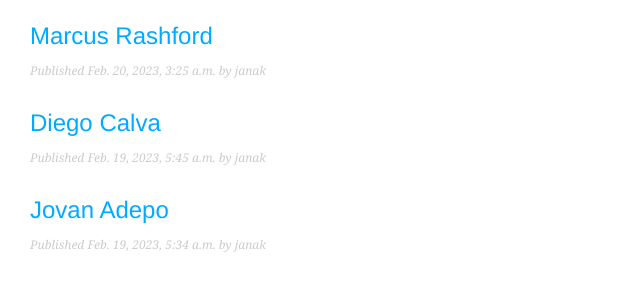
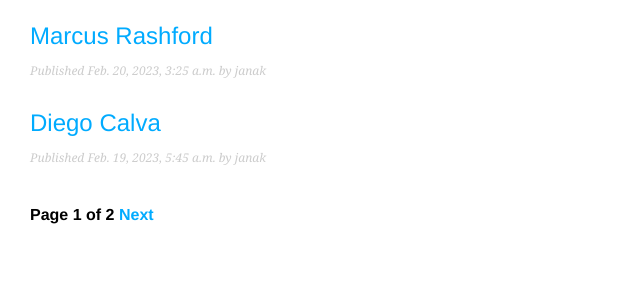
Before and after one commit to gunjanak/Django_Blog, a Django app: page /blog/ in a window 1280 px wide. Shown: the part 164-464 px from the top of the page, without its empty margins (0-640 px from the left). Run offline with Django 4.2, Linux system fonts and the light colour scheme; data comes from the database, SQL or seed files in the repository; both versions use the stored data as it was after the commit.

Commit message:
pagination complete

```diff
--- a/mysite/blog/templates/blog/post/list.html
+++ b/mysite/blog/templates/blog/post/list.html
@@ -13,4 +13,5 @@
 </p>
 {{ postt.body|truncatewords:30|linebreaks }}
 {% endfor %}
+{% include "pagination.html" with page=posts %}
 {% endblock %}
--- /dev/null
+++ b/mysite/blog/templates/pagination.html
@@ -0,0 +1,17 @@
+<div class="pagination">
+    <span class="step-links">
+        {% if page.has_previous %}
+        <a href="?page={{ page.previous_page_number }}">
+            Previous
+        </a>
+        {% endif %}
+        <span class="current">
+            Page {{ page.number }} of {{ page.paginator.num_pages }}
+        </span>
+        {% if page.has_next %}
+        <a href="?page={{ page.next_page_number }}">
+            Next
+        </a>
+        {% endif %}
+    </span>
+</div>
--- a/mysite/blog/views.py
+++ b/mysite/blog/views.py
@@ -1,9 +1,27 @@
 from django.shortcuts import render, get_object_or_404
 from .models import Post
+from django.core.paginator import Paginator, EmptyPage,PageNotAnInteger
+
+
+
 
 # Create your views here.
 def post_list(request):
-    posts = Post.published.all()
+    post_list = Post.published.all()
+    #Pagination with 3 posts per page
+    paginator = Paginator(post_list,3)
+    page_number = request.GET.get('page')
+
+    try:
+        posts = paginator.page(page_number)
+    except PageNotAnInteger:
+        #If page_number is not an integer deliver the first page
+        posts = paginator.page(1)
+
+    except EmptyPage:
+        #If page_number is out of range deliver last page of results
+        posts = paginator.page(paginator.num_pages)
+
     return render(request,'blog/post/list.html',{'posts':posts})
 
 def post_detail(request,year,month,day,post):
```
Also changed, not shown: mysite/db.sqlite3.
